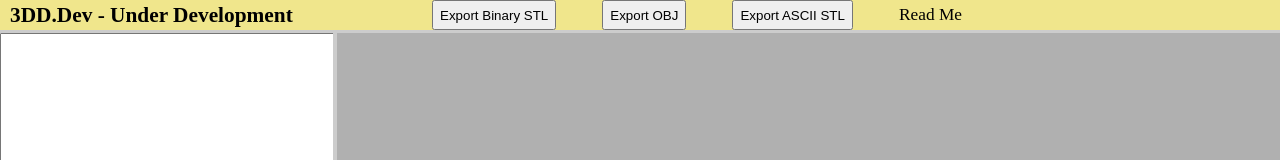
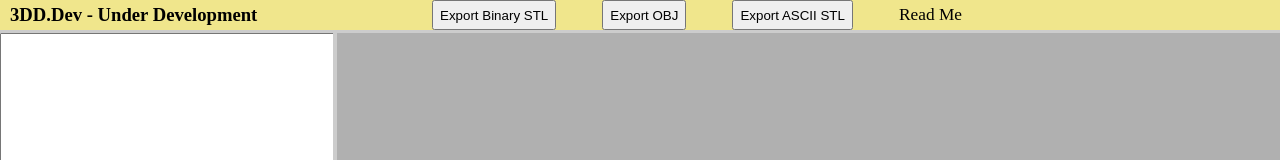
Before and after one commit to giladdarshan/3dd.dev, a plain HTML site: page index.html in a window 1280 px wide. Shown: the top 160 px of the page. Drawn offline with nearby package versions, Linux system fonts and the light colour scheme.

Commit message:
Add files via upload

```diff
--- a/css/index.css
+++ b/css/index.css
@@ -33,10 +33,10 @@ div {
     font-weight: bold;
     vertical-align: middle;
     margin-left: 10px;
-    font-size: 16pt;
+    font-size: 14pt;
     /* width: 500px; */
     width: 30%;
-    line-height: 23pt;
+    /* line-height: 23pt; */
     align-self: center;
 }
 #controlButtons {
```
